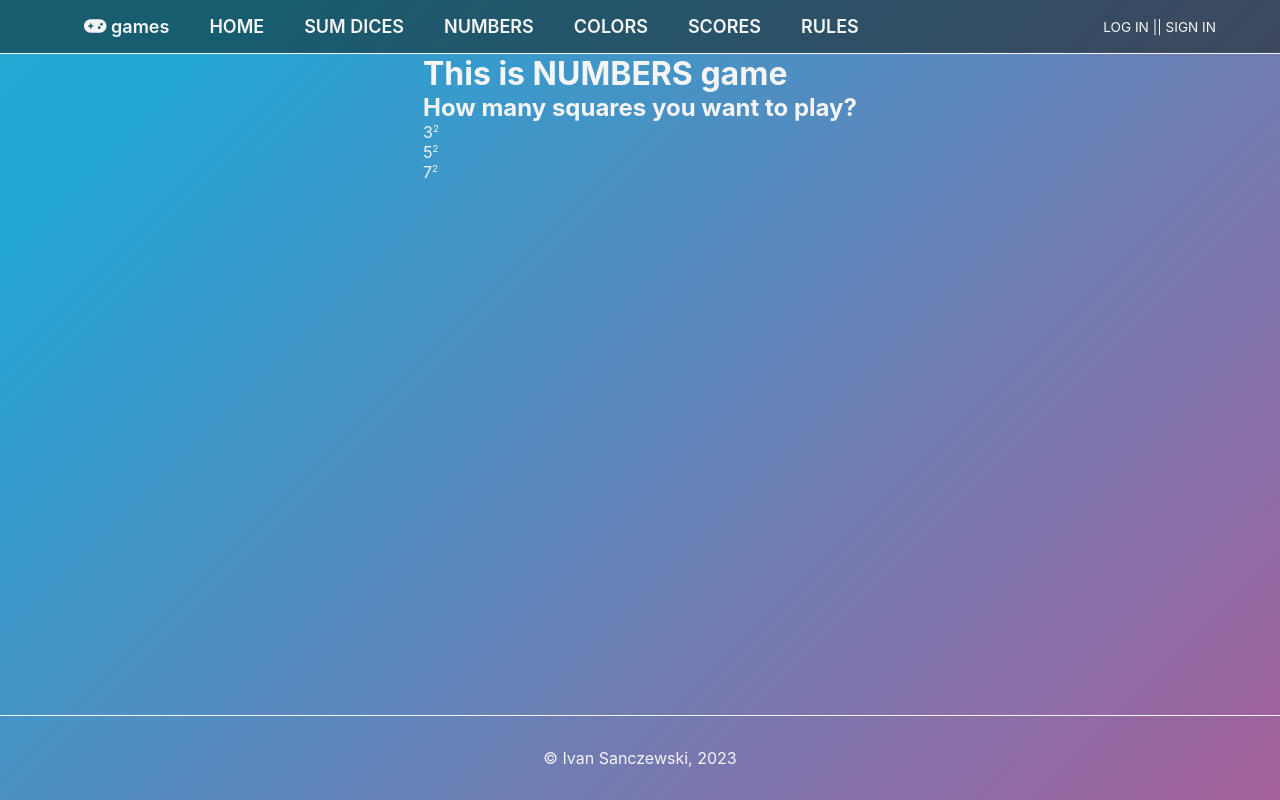
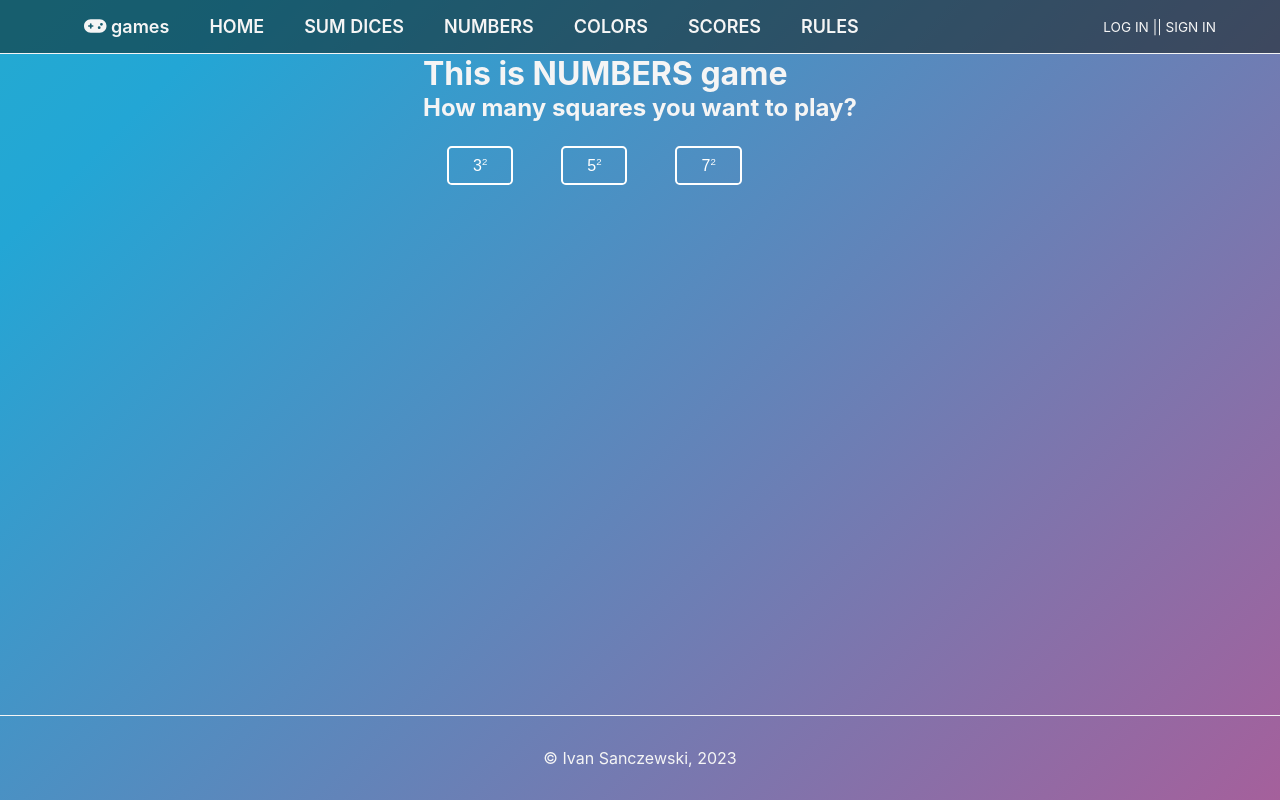
Before and after one commit to IvanSanczewski/dices, a Vue app: page /numbers in a window 1280 px wide. Built offline with nearby package versions, Linux system fonts and the light colour scheme.

Commit message:
Implemented Fisher-Yates algo to populate the cells of the square array, each with a unique number from 1 to the total square cells

```diff
--- a/src/assets/CSS/dices.css
+++ b/src/assets/CSS/dices.css
@@ -3,7 +3,6 @@
     flex-flow: column wrap;
     padding: 1em;
     gap: 2em
-
 }
 
 .dices-title {
@@ -37,7 +36,8 @@
     cursor: pointer;
 }
 
-.dices-btn:hover, .dices-btn:focus {
+.dices-btn:hover,
+.dices-btn:focus {
     background-color: rgba(255, 255, 255, 0.5);
 }
 
@@ -69,8 +69,6 @@
     justify-content: center;
     align-items: center;
     gap: 2em
-
-
 }
 
 .display-dice-set {
--- a/src/assets/CSS/numbers.css
+++ b/src/assets/CSS/numbers.css
@@ -1,3 +1,28 @@
 sup {
     font-size: .6rem;
 }
+
+.numbers-btn {
+    display: inline-block;
+
+    margin: 1.5em;
+    padding: .5em 1.5em;
+
+    font-size: 1rem;
+
+    border: 2px solid white;
+    border-radius: .3em;
+
+    cursor: pointer;
+}
+
+.numbers-btn:hover,
+.numbers-btn:focus {
+    background-color: rgba(255, 255, 255, 0.5);
+}
+
+.square {
+    display: grid;
+    grid-template-rows: repeat(1fr, 5);
+    grid-template-columns: repeat(1fr, 5);
+}
--- a/src/stores/numbers.js
+++ b/src/stores/numbers.js
@@ -3,13 +3,29 @@ import { defineStore } from 'pinia'
 export const useNumbersStore = defineStore('numbers', {
     state: () => ({
         //big square
-        bigSquare:'',
-        actualSquare: ''
+        squareSize: null,
+        squareValues: []
+
     }),
 
     actions: {
         setSquare(side) {
-            this.bigSquare = side * side
+            console.log(side);
+            this.squareSize = side * side
+            console.log(this.squareSize);
+        },
+
+        // generate a different value for each cell of the square using the Fisher-Yates algo
+        generateSquare() {
+            // first we populate the array from 1 to the length of the square for each index
+            this.squareValues = Array.from({length: this.squareSize}, (_, i) => i + 1);
+
+            // then, starting from the end, in each iteration we generate a random number between 0 and the current iteration
+            this.squareValues.forEach((_, i, a) => {
+              const j = Math.floor(Math.random() * (i + 1));
+              // finally we swap these two values
+              [a[i], a[j]] = [a[j], a[i]];
+            });
         }
     }
 })
--- a/src/views/Numbers.vue
+++ b/src/views/Numbers.vue
@@ -1,14 +1,23 @@
 <template>
-    <div class="container">
-        <h1>This is NUMBERS game</h1>
-    </div>
+    <div class="numbers-game">
+        <div class="container">
+            <h1>This is NUMBERS game</h1>
+        </div>
+        <div class="choose-level">
+            <h2>How many squares you want to play?</h2>
+                <button class="numbers-btn" @click="storeNumbers.setSquare(3)">3<sup>2</sup></button>
+                <button class="numbers-btn" @click="storeNumbers.setSquare(5)">5<sup>2</sup></button>
+                <button class="numbers-btn" @click="storeNumbers.setSquare(7)">7<sup>2</sup></button>
+        </div>
+        <div v-if="storeNumbers.squareSize !== null" class="play-numbers">
+            <button @click="storeNumbers.generateSquare" class="numbers-btn">PLAY NUMBERS!</button>
+        </div>
 
-    <div class="choose-level">
-        <h2>How many squares you want to play?</h2>
-        <p>3<sup>2</sup></p>
-        <p>5<sup>2</sup></p>
-        <p>7<sup>2</sup></p>
-
+        <div class="square">
+            <div v-for="cell, index in storeNumbers.squareValues" :key="index" class="cell">
+                {{ cell }}
+            </div>
+        </div>
     </div>
 </template>
 
```
